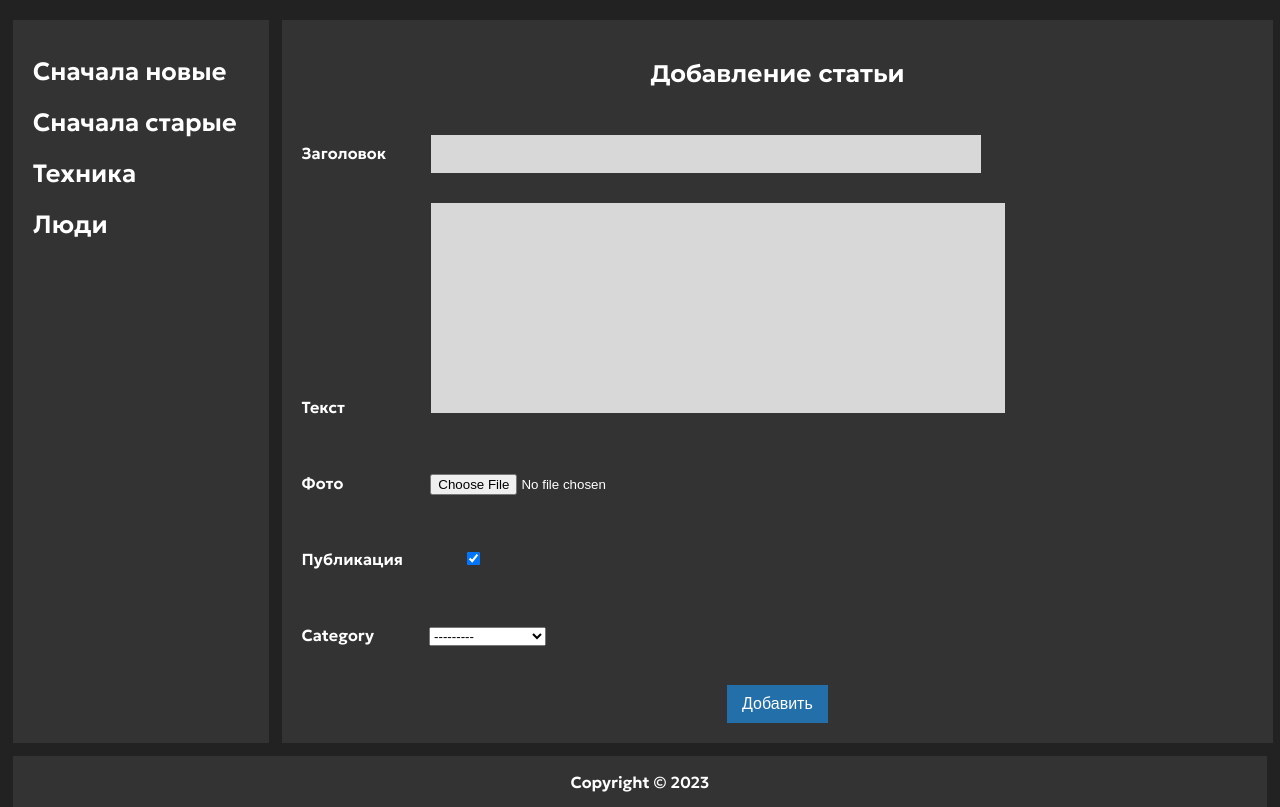
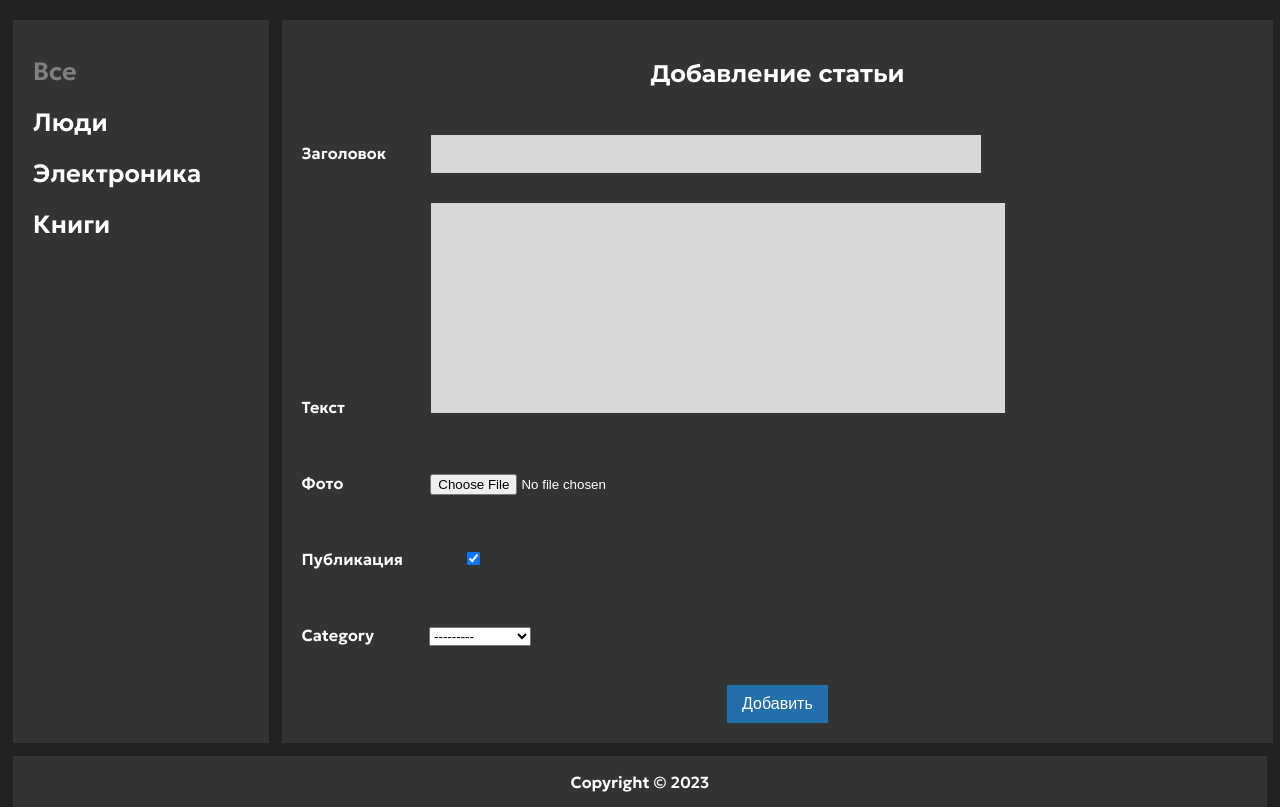
Before and after one commit to artemelyashevich/dj-blog, a Django app: page /add-post/ in a window 1280 px wide. Shown: the part 89-896 px from the top of the page. Run offline with Django 4.2, Linux system fonts and the light colour scheme; style sheets or scripts are compiled from the project's sources; some libraries are stand-ins or nearby versions.

Commit message:
refactoring

```diff
--- a/app/blog/forms.py
+++ b/app/blog/forms.py
@@ -20,6 +20,6 @@ class AddPostForm(forms.ModelForm):
 
     def clean_title(self):
         title = self.cleaned_data['title']
-        if len(title) > 2:
+        if len(title) > 200:
             raise ValidationError('Длина превышает 200 символов!')
         return title
--- a/app/blog/models.py
+++ b/app/blog/models.py
@@ -7,6 +7,7 @@ class Post(models.Model):
         verbose_name = 'Статьи'
         verbose_name_plural = 'Статьи'
         ordering = ['time_create']
+
 
     title = models.CharField(max_length=255,
                              verbose_name="Заголовок", )
@@ -22,8 +23,9 @@ class Post(models.Model):
                                        verbose_name="Публикация", )
 
     CHOICES = (
-        ('Человек', 'MAN'),
-        ('Техника', 'ELECTRONICS'),
+        ('MAN', 'Человек'),
+        ('EL', 'Электроника'),
+        ('BOOK', 'Книга')
     )
 
     category = models.CharField(max_length=15,
--- a/app/blog/urls.py
+++ b/app/blog/urls.py
@@ -1,9 +1,10 @@
 from django.urls import path
+from . import views
 
-from .views import index, post, add_post
 
 urlpatterns = [
-    path("", index, name="home"),
-    path("post/<int:post_id>", post, name="post"),
-    path("add-post/", add_post, name="add_post"),
+    path("", views.PostHome.as_view(), name="home"),
+    path("post/<int:post_id>", views.PostPage.as_view(), name="post"),
+    path("add-post/", views.PostAdd.as_view(), name="add_post"),
+    path("category/<str:cat>", views.PostCategory.as_view(), name="category")
 ]
--- a/app/blog/views.py
+++ b/app/blog/views.py
@@ -1,35 +1,77 @@
-from django.shortcuts import render, redirect
-
+from django.urls import reverse_lazy
+from django.views.generic import ListView, DetailView, CreateView
 from .forms import AddPostForm
 from .models import Post
 
 menu = [
-    {
-        'title': 'Главная', 'path': '/'}, {'title': 'Добавить статью', 'path': '/add-post'},
-    {'title': 'Войти', 'path': '/login'}]
+    {'title': 'Главная', 'path': '/'},
+    {'title': 'Добавить статью', 'path': '/add-post'},
+    {'title': 'Войти', 'path': '/login'},
+]
+
+category_list = [
+    {'title': 'Люди', 'path': 'man'},
+    {'title': 'Электроника', 'path': 'el'},
+    {'title': 'Книги', 'path': 'book'}
+]
 
 
-def index(request):
-    posts = Post.objects.all()
+class PostHome(ListView):
+    model = Post
+    template_name = 'blog/index.html'
+    context_object_name = 'posts'
 
-    return render(request, 'blog/index.html', {'navs': menu, 'posts': posts, 'title': 'home'})
+    def get_context_data(self, *, object_list=None, **kwargs):
+        context = super().get_context_data(**kwargs)
+        context['navs'] = menu
+        context['title'] = 'Главная'
+        context['cats'] = category_list
+        return context
+
+    def get_queryset(self):
+        return Post.objects.filter(is_published=True)
 
 
-def post(request, post_id):
-    post = Post.objects.filter(id=post_id).first()
-    return render(request, 'blog/post.html', {"post": post, "navs": menu})
+class PostCategory(ListView):
+    model = Post
+    template_name = 'blog/index.html'
+    context_object_name = 'posts'
+    allow_empty = False
+
+    def get_context_data(self, *, object_list=None, **kwargs):
+        context = super().get_context_data(**kwargs)
+        context['title'] = str('Категория ' + str(context['posts'][0].category))
+        context['navs'] = menu
+        context['cat_selected'] = self.kwargs['cat']
+        context['cats'] = category_list
+        return context
+
+    def get_queryset(self):
+        return Post.objects.filter(category=self.kwargs['cat'].upper(), is_published=True)
 
 
-def add_post(request):
-    if request.method == 'POST':
-        form = AddPostForm(request.POST, request.FILES)
-        if form.is_valid():
-            try:
-                form.save()
-                return redirect('home')
-            except Exception as e:
-                print(e)
-                form.add_error(None, 'Ошибка!!!')
-    else:
-        form = AddPostForm()
-    return render(request, 'blog/add-post.html', {'navs': menu, 'title': 'Добавить статью', 'form': form})
+class PostPage(DetailView):
+    model = Post
+    template_name = 'blog/post.html'
+    pk_url_kwarg = 'post_id'
+    context_object_name = 'post'
+
+    def get_context_data(self, *, object_list=None, **kwargs):
+        context = super().get_context_data(**kwargs)
+        context['title'] = 'Пост'
+        context['navs'] = menu
+        context['cats'] = category_list
+        return context
+
+
+class PostAdd(CreateView):
+    form_class = AddPostForm
+    template_name = 'blog/add-post.html'
+    success_url = reverse_lazy('/')
+
+    def get_context_data(self, *, object_list=None, **kwargs):
+        context = super().get_context_data(**kwargs)
+        context['title'] = 'Добавление статьи'
+        context['navs'] = menu
+        context['cats'] = category_list
+        return context
--- a/app/static/css/left-bar.scss
+++ b/app/static/css/left-bar.scss
@@ -12,13 +12,19 @@
             list-style: none;
             font-size: 25px;
             padding-bottom: 20px;
-
             cursor: pointer;
 
             &:hover {
                 transition: all .3s ease-in-out;
                 color: grey;
             }
+
+            &__selected {
+                list-style: none;
+                color: grey;
+                font-size: 25px;
+                padding-bottom: 20px;
+            }
         }
     }
 }
--- a/app/static/css/style.css
+++ b/app/static/css/style.css
@@ -64,6 +64,11 @@ body {
       .left_bar__list-item:hover {
         transition: all .3s ease-in-out;
         color: grey; }
+      .left_bar__list-item__selected {
+        list-style: none;
+        color: grey;
+        font-size: 25px;
+        padding-bottom: 20px; }
 
 .footer {
   margin-left: 1%;
--- a/app/templates/blog/base.html
+++ b/app/templates/blog/base.html
@@ -34,10 +34,23 @@
 <div style="display: flex; margin-top: 20px;">
     <div class="left_bar">
         <ul class="left_bar__list">
-            <li class="left_bar__list-item">Сначала новые</li>
-            <li class="left_bar__list-item">Сначала старые</li>
-            <li class="left_bar__list-item">Техника</li>
-            <li class="left_bar__list-item">Люди</li>
+            {% if cat.path == cat_selected %}
+                <li class="left_bar__list-item__selected">Все</li>
+            {% else %}
+                <a href="/">
+                    <li class="left_bar__list-item">Все</li>
+                </a>
+            {% endif %}
+
+            {% for cat in cats %}
+                {% if cat.path == cat_selected %}
+                    <li class="left_bar__list-item__selected">{{cat.title}}</li>
+                {% else %}
+                    <a href="/category/{{cat.path}}">
+                        <li class="left_bar__list-item">{{cat.title}}</li>
+                    </a>
+                {% endif %}
+            {% endfor %}
         </ul>
     </div>
     <div class="container">
```
Also changed, not shown: app/db.sqlite3, app/media/photos/2023/07/01/Без_названия.jpg (added), 1 other file.
